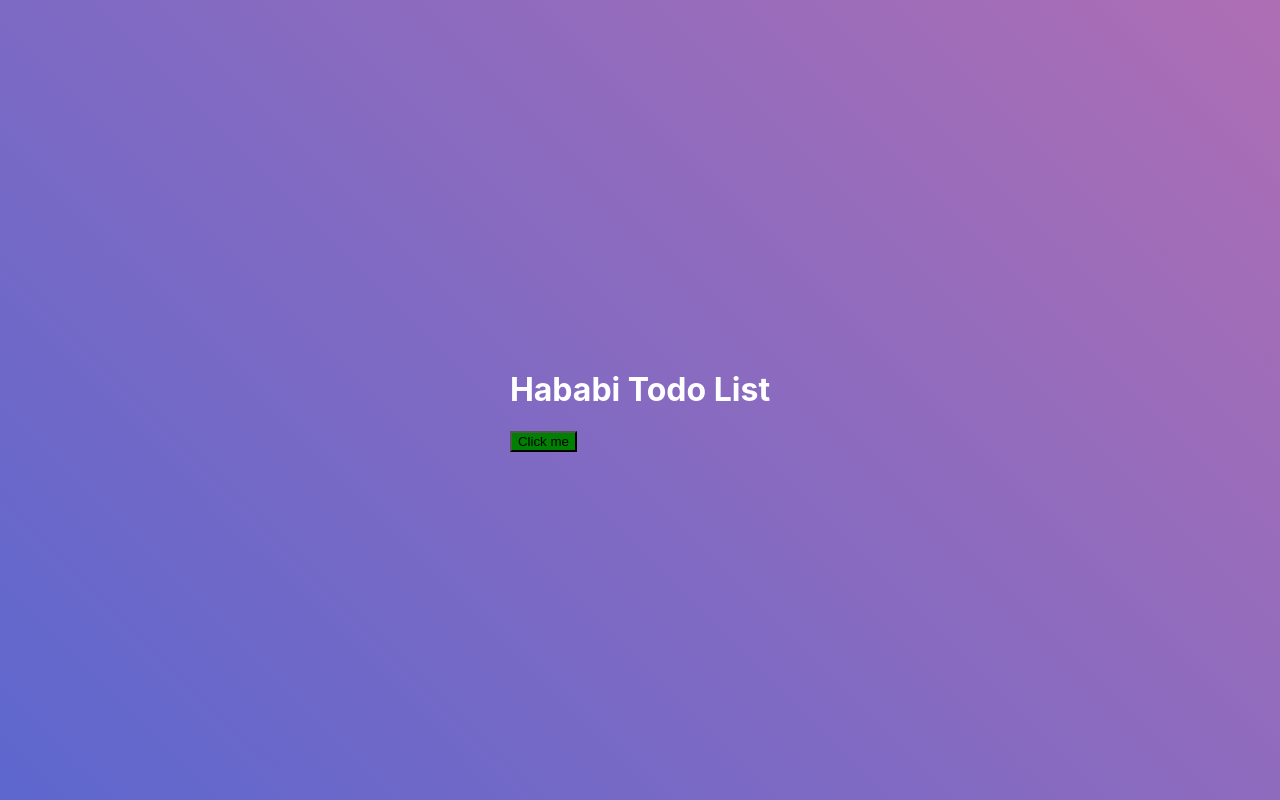
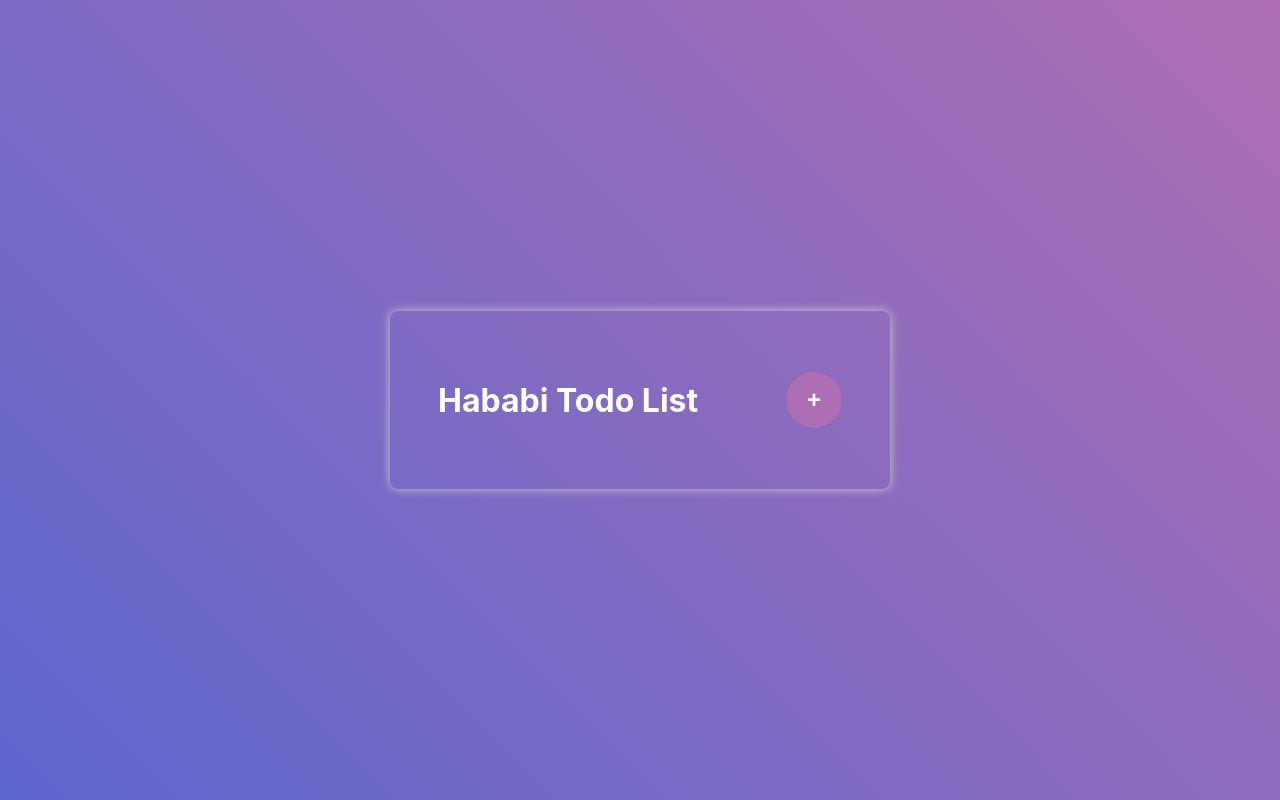
Before and after one commit to alejandro-ao/angular-todo-list, an Angular app: page / in a window 1280 px wide. Built offline with nearby package versions, Linux system fonts and the light colour scheme.

Commit message:
feat(style): add css classes

```diff
--- a/src/app/app.component.html
+++ b/src/app/app.component.html
@@ -1 +1,3 @@
-<app-header></app-header>
+<div class="todo-list">
+  <app-header></app-header>
+</div>
--- a/src/app/components/button/button.component.html
+++ b/src/app/components/button/button.component.html
@@ -1,3 +1,7 @@
-<button [ngStyle]="{ 'background-color': color }" (click)="onClick()">
+<button
+  class="btn add-task"
+  [ngStyle]="{ 'background-color': color }"
+  (click)="onClick()"
+>
   {{ text }}
 </button>
--- a/src/app/components/header/header.component.html
+++ b/src/app/components/header/header.component.html
@@ -1,9 +1,10 @@
-<div>
-  <h1>{{ title }}</h1>
-
-  <app-button
-    text="Click me"
-    color="green"
-    (btnClick)="toggleButton()"
-  ></app-button>
+<div class="todo-list__header">
+  <div class="todo-list__header__title">
+    <h1>{{ title }}</h1>
+    <app-button
+      text="+"
+      color="#ae6eb4"
+      (btnClick)="toggleButton()"
+    ></app-button>
+  </div>
 </div>
```
